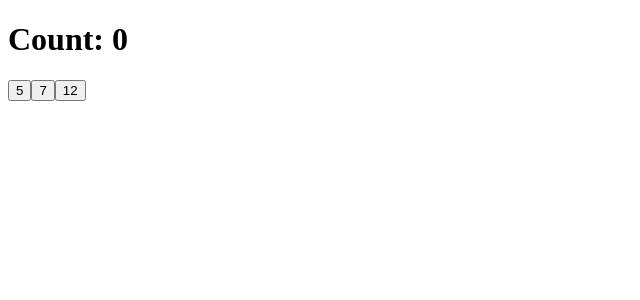
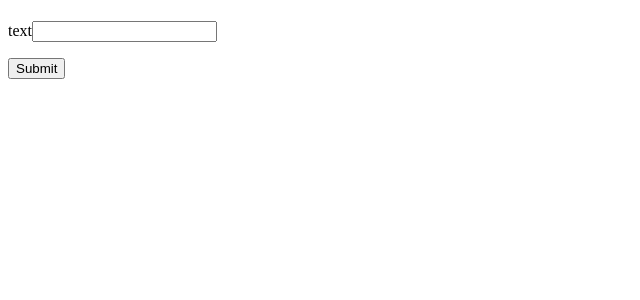
Before and after one commit to BOSSZEUS/secondreact, a React (Create React App) app: page / in a window 1280 px wide. Shown: the top 300 px of the page, without its empty margins (0-640 px from the left). Built offline with nearby package versions, Linux system fonts and the light colour scheme.

Commit message:
form component

```diff
--- a/src/App.js
+++ b/src/App.js
@@ -1,32 +1,69 @@
 import React, { Component } from 'react'
-import NumberButton from './components/NumberButton'
+// import NumberButton from './components/NumberButton'
 
 class App extends Component {
 
   state = {
-    count: 0
+    text: '',
+    message: ''
   }
 
-  handleIncrementCount = value => {
-    this.setState({ count: this.state.count + value })
+  handleInputChange = event => {
+    this.setState({ text: event.target.value })
+  }
+
+  handleFormSubmit = event => {
+    event.preventDefault()
+    console.log(this.state.text)
+    this.setState({ text: '', message: this.state.text })
   }
 
   render() {
     return (
-      <div>
-        <h1>Count: {this.state.count}</h1>
-        <NumberButton
-          number={5}
-          handleIncrementCount={this.handleIncrementCount} />
-        <NumberButton
-          number={7}
-          handleIncrementCount={this.handleIncrementCount} />
-        <NumberButton
-          number={12}
-          handleIncrementCount={this.handleIncrementCount} />
-      </div>
+      <>
+        <h1>{this.state.message}</h1>
+        <form>
+          <p>
+            <label htmlFor="text">text</label>
+            <input
+              type="text"
+              name="text"
+              id="text"
+              value={this.state.text}
+              onChange={this.handleInputChange} />
+          </p>
+          <button onClick={this.handleFormSubmit}>Submit</button>
+        </form>
+      </>
     )
   }
 }
+// class App extends Component {
+
+//   state = {
+//     count: 0
+//   }
+
+//   handleIncrementCount = value => {
+//     this.setState({ count: this.state.count + value })
+//   }
+
+//   render() {
+//     return (
+//       <div>
+//         <h1>Count: {this.state.count}</h1>
+//         <NumberButton
+//           number={5}
+//           handleIncrementCount={this.handleIncrementCount} />
+//         <NumberButton
+//           number={7}
+//           handleIncrementCount={this.handleIncrementCount} />
+//         <NumberButton
+//           number={12}
+//           handleIncrementCount={this.handleIncrementCount} />
+//       </div>
+//     )
+//   }
+// }
 
 export default App
```
